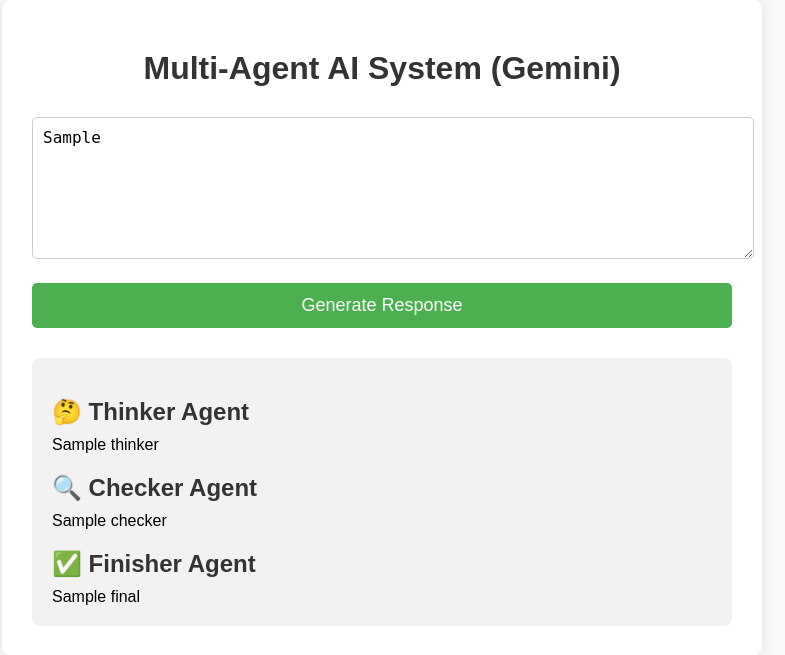
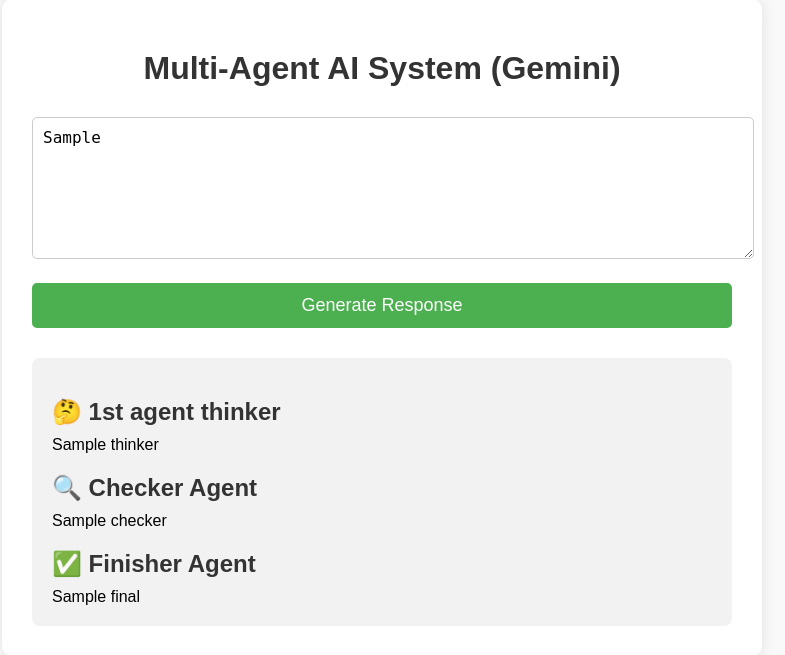
Before and after one commit to msn123-satya/Multi-Agent-AI-System, a FastAPI app: template templates/form.html in a window 1280 px wide. Shown: the part 51-706 px from the top of the page, without its empty margins (258-1043 px from the left). Run offline with FastAPI, Linux system fonts and the light colour scheme; the template is opened without the code that fills it: most values are stand-ins (such as "Sample title", 1, 10 or a date in 2020).

Commit message:
Update form.html
change thinker agent name to 1st agent  thinker

```diff
--- a/templates/form.html
+++ b/templates/form.html
@@ -18,7 +18,7 @@
 
         {% if thinker %}
         <div class="response-section">
-            <h2>🤔 Thinker Agent</h2>
+            <h2>🤔 1st agent thinker</h2>
             <div>{{ thinker|safe }}</div>
             <h2>🔍 Checker Agent</h2>
             <div>{{ checker|safe }}</div>
```
